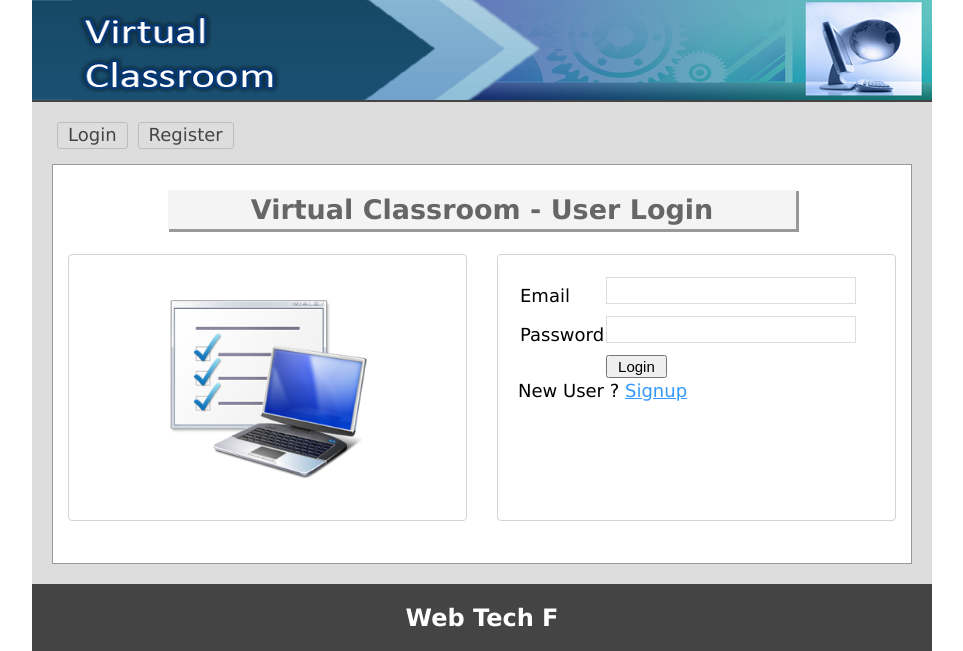
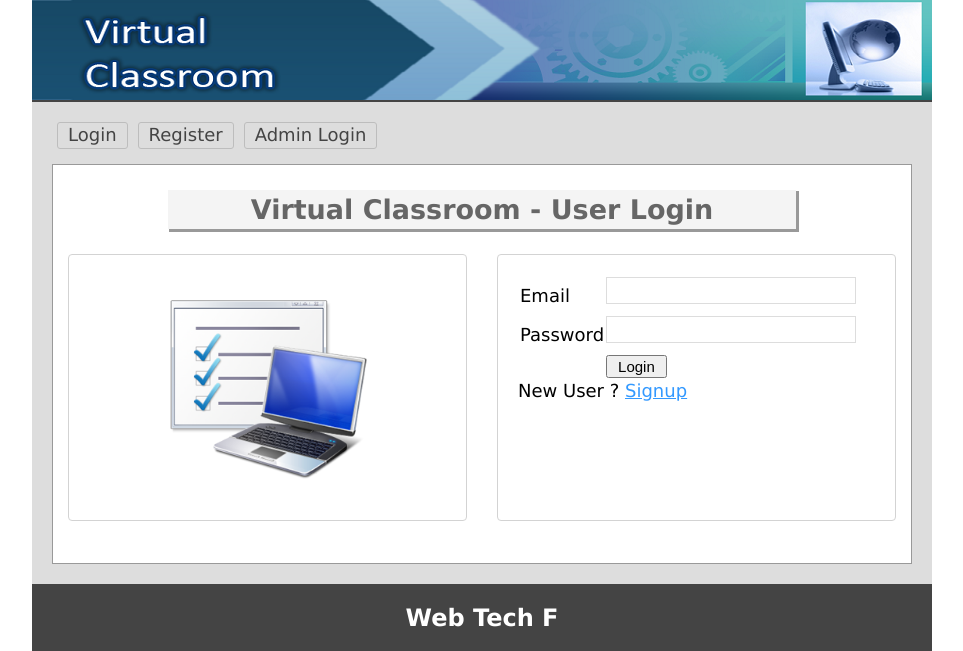
Before and after one commit to shamsshovon/Virtual_Classroom, a PHP site: page / in a window 1280 px wide. Shown: the top 651 px of the page, without its empty margins (158-1121 px from the left). Run offline with PHP 8.4, Linux system fonts and the light colour scheme.

Commit message:
Update header.php

```diff
--- a/inc/header.php
+++ b/inc/header.php
@@ -68,6 +68,7 @@ header("Last-Modified: " . gmdate("D, d M Y H:i:s") . " GMT");
 			<?php }else{?>
 			<li><a href="index.php">Login</a></li>
 			<li><a href="register.php">Register</a></li>
+			<li><a href="../virtual_classroom/admin/login.php">Admin Login</a></li>
 			<?php }?>
 
 		</ul>
```
